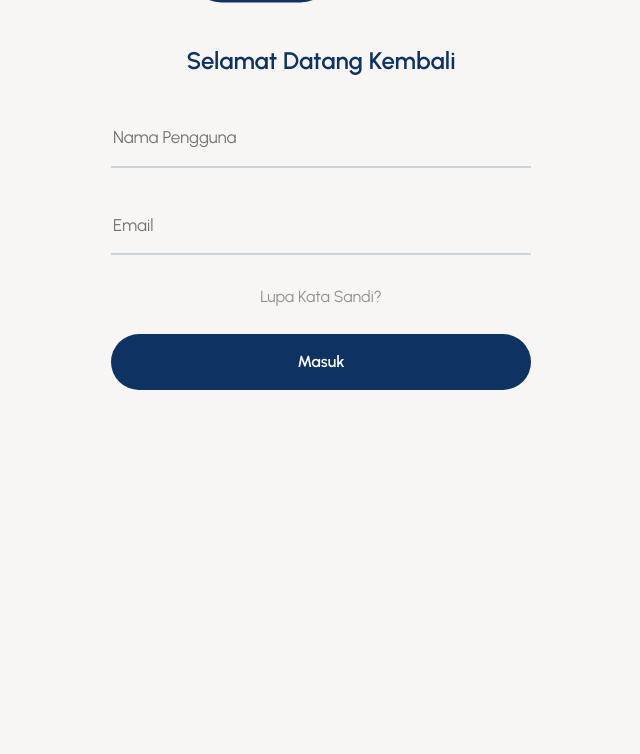
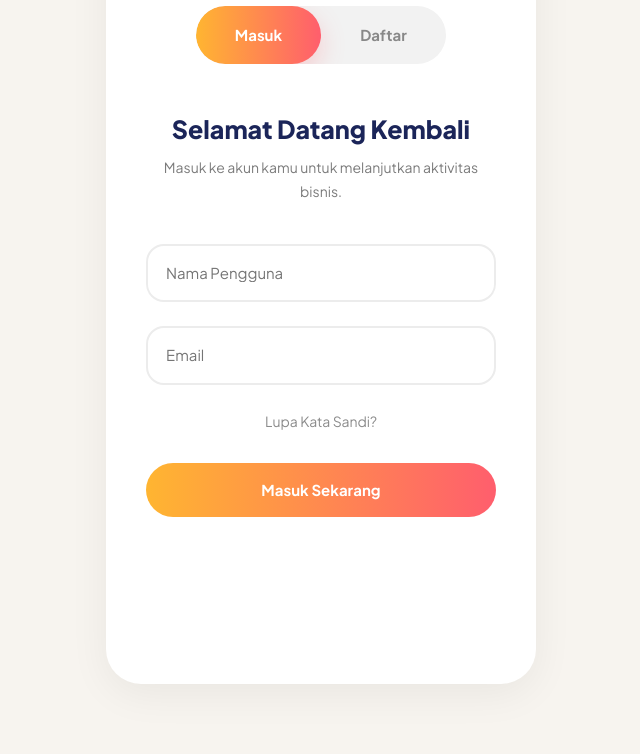
Before and after one commit to AngelisNadia/Projeck-Akhir, a website: page loginreg.html in a window 1280 px wide. Shown: the part 216-970 px from the top of the page, without its empty margins (319-959 px from the left). Before the commit the page ends 800 px from the top, so only its background shows below. Drawn offline with nearby package versions, Linux system fonts and the light colour scheme.

Commit message:
Update
Updated the login and registration page with new styles and structure.

```diff
--- a/loginreg.html
+++ b/loginreg.html
@@ -3,247 +3,313 @@
 <head>
     <meta charset="UTF-8">
     <meta name="viewport" content="width=device-width, initial-scale=1.0">
-    <title>Masuk & Daftar</title>
+    <title>Bantu Nyata — Masuk & Daftar</title>
 
+    <link rel="icon" href="favicon.png" type="image/png">
     <link href="https://cdn.jsdelivr.net/npm/bootstrap@5.3.3/dist/css/bootstrap.min.css" rel="stylesheet">
-    <link href="https://fonts.googleapis.com/css2?family=Urbanist:wght@300;400;500;600;700&display=swap" rel="stylesheet">
+    <link rel="preconnect" href="https://fonts.googleapis.com">
+    <link rel="preconnect" href="https://fonts.gstatic.com" crossorigin>
+    <link href="https://fonts.googleapis.com/css2?family=Plus+Jakarta+Sans:wght@300;400;500;600;700;800&display=swap" rel="stylesheet">
+
     <style>
-        /* SELURUH HALAMAN */
-        * {
+        *{
             margin: 0;
             padding: 0;
             box-sizing: border-box;
+            font-family: 'Plus Jakarta Sans',sans-serif;
         }
 
-        /* BAGIAN BODY SEBELUM GELAP/YANG AKTIF/TAMPILAN SAAT BERADA DIFORM LOGIN */
-        body {
-            font-family: 'Urbanist', sans-serif;
-            background: #f8f6f4;
+        body{
+            background-color: #f7f4ef;
             min-height: 100vh;
-            position: relative;
             overflow-x: hidden;
             transition: 0.5s;
+            padding: 20px;
         }
 
-            /* UNTUK BERGANTI WARNA BACKGROUND SAAT BERADA DIFORM DAFTAR */
-            body.dark {
+            /* BAGIAN KETIKA DIKLIK DAFTAR MAKA AKAN BERUBAH GELAP */
+            body.dark{
                 background-color: #0e3261;
             }
 
-            /* UNTUK MEMBERIKAN BACKGROUND GELAP PADA SAAT BERADA DIFORM DAFTAR */
-            body.dark .wrap {
-            background: #0e3261;
+        /* MEMBUNGKUS KOTAK FORM LOGIN DAN REGISTER */
+        .wrap{
+            width: 430px;
+            margin-top: 50px;
+            margin-bottom: 50px;
+            background-color: white;
+            border-radius: 35px;
+            padding: 50px 40px;
+            box-shadow: 0 10px 40px rgba(0,0,0,0.06);
+            transition: 0.5s ease;
         }
 
-        /* UNTUK LOGO (BISA BERUBAH) */
-        .logo {
-            font-size: 34px;
-            font-weight: 700;
-            color: #0e3261;
-            margin-bottom: 40px;
-            text-align: center;
-            transition: 0.5s;
+            /* PEMBUNGKUS - KETIKA GELAP */
+            body.dark .wrap{
+                background-color: #102f5b;
+                box-shadow: none;
             }
 
-            /* UNTUK BERUBAH WARNA LOGO SAAT BERADA DIFORM DAFTAR */
-            body.dark .logo {
-                color: #f8f6f4;
+        .logo{
+            font-size: 38px;
+            font-weight: 800;
+            color: #1b2559;
+            text-align: center;
+            margin-bottom: 45px;
+            transition: 0.4s;
+            letter-spacing: -1px;
         }
 
-        /* UNTUK MENAMPUNG TOMBOL "MASUK" DAN "DAFTAR" */
-        .tombol-dua {
-            width: 240px;
-            height: 54px;
-            background: rgba(14, 50, 97, 0.08);
-            border-radius: 40px;
-            position: relative;
-            display: flex;
-            margin: 0 auto 50px auto;
+            body.dark .logo{
+                color: white;
             }
 
-            /* UNTUK BERUBAH BACKGROUND SAAT BERADA DIFORM DAFTAR */
-            body.dark .tombol-dua {
-                background: rgba(255, 255, 255, 0.15);
+        /* TOMBOL LOGIN & REGISTER */
+        .tombol-dua{
+            width: 250px;
+            height: 58px;
+            background-color: #f2f2f2;
+            border-radius: 50px;
+            position: relative;
+            margin: auto;
+            margin-bottom: 50px;
+            display: flex;
+            align-items: center;
+            overflow: hidden;
+            transition: 0.4s;
         }
 
-        /* BAGIAN GESER TOMBOL "MASUK" DAN "DAFTAR" */
-        .slide-btn {
-                width: 120px;
-                height: 100%;
-                background: #0e3261;
-                border-radius: 40px;
+            /* TOMBOL LOGIN & REGISTER KETIKA GELAP */
+            body.dark .tombol-dua{
+                background-color: rgba(255,255,255,0.12);
+            }
+
+        /* BACKGROUN TOMBOL LOGIN KE REGIS */
+        .slide-btn{
+            width: 125px;
+            height: 58px;
+            border-radius: 50px;
             position: absolute;
             left: 0;
             top: 0;
+            background: linear-gradient(90deg,#ffb531,#ff5e6d);
             transition: 0.4s ease;
-                transform: scale(1.2);
+            box-shadow: 0 10px 25px rgba(255,94,109,0.25);
         }
 
-            /* BAGIAN GESER TOMBOL "MASUK" DAN "DAFTAR" SAAT AKTIF/BERADA DIFORMNYA */
-            .slide-btn.active {
-                transform: scale(1.08);
+            /* KETIKA BERALIH KE REGISTER */
+            body.dark .slide-btn{
+                background: linear-gradient(90deg,#57d4c7,#49c7bb);
+                box-shadow: 0 10px 25px rgba(87,212,199,0.25);
             }
 
-            /* BAGIAN GESER TOMBOL "MASUK" DAN "DAFTAR" SAAT BERADA DIFORM "DAFTAR" */
-            body.dark .slide-btn {
-                background: white;
+        /* MENGGESER TOMBOL LOGIN KE REGIS */
+        .geser-btn{
+            width: 125px;
+            height: 58px;
+            background: transparent;
+            position: relative;
+            z-index: 2;
+            font-size: 15px;
+            font-weight: 700;
+            color: #888;
+            transition: 0.3s;
+            cursor: pointer;
+            border: none;
         }
 
-        /* BAGIAN BACKGROUND TOMBOL "MASUK" DAN "DAFTAR" SAAT AKTIF/BERADA DIFORMNYA */
-        .geser-btn {
-            width: 120px;
-            height: 54px;
-            border: none;
-            background: transparent;
-            cursor: pointer;
-            z-index: 2;
-            font-size: 15px;
-            font-weight: 600;
-            color: #0e3261;
-            transition: 0.3s
-        }
-
-            /* BAGIAN BACKGROUND TOMBOL "MASUK" DAN "DAFTAR" SAAT AKTIF/BERADA DIFORM "MASUK" */
-            .geser-btn.active {
+        .geser-btn.active{
             color: white;
         }
 
-            /* BAGIAN BACKGROUND TOMBOL "MASUK" DAN "DAFTAR" SAAT BERADA DIFORM "DAFTAR" */
-            body.dark .geser-btn.active {
-                color: #0e3261;
+            body.dark .geser-btn{
+                color: rgba(255,255,255,0.45);
             }
 
-            /* BAGIAN BACKGROUND TOMBOL "MASUK" DAN "DAFTAR" SAAT BERADA DIFORM "DAFTAR" DAN TIDAK AKTIF */
-            body.dark .geser-btn {
-                color: rgba(255, 255, 255, 0.45);
+            body.dark .geser-btn.active{
+                color: white;
             }
 
-        /* MENGATUR BAGIAN FORM LOGIN DAN DAFTAR */
-        form {
+        .form-box{
+            overflow: hidden;
+        }
+
+        .forms{
+            width: 200%;
+            display: flex;
+            transition: 0.5s ease;
+        }
+
+        form{
             width: 50%;
         }
 
-            /* BAGIAN JUDUL FORM LOGIN DAN DAFTAR */
-            form h4 {
-                color: #0e3261;
-                margin-bottom: 35px;
+        form h4{
             text-align: center;
-                font-weight: 600;
+            font-size: 25px;
+            font-weight: 800;
+            color: #1b2559;
+            margin-bottom: 12px;
+            transition: 0.4s;
         }
 
-            /* BAGIAN JUDUL FORM LOGIN DAN DAFTAR SAAT BERADA DIFORM "DAFTAR" */
-            body.dark form h4 {
-                color: #f8f6f4;
+            body.dark form h4{
+                color: white;
             }
 
-        /* BAGIAN INPUT FORM LOGIN DAN DAFTAR */
-        .input-group {
-            margin-bottom: 30px;
+        .sub-text{
+            text-align: center;
+            color: #7b7b7b;
+            font-size: 14px;
+            margin-bottom: 40px;
+            line-height: 1.7;
         }
 
-            /* BAGIAN INPUT FORM LOGIN DAN DAFTAR UNTUK KOTAK KOTAK FORMNYA "LOGIN" */
-            .input-group input {
+            body.dark .sub-text{
+                color: rgba(255,255,255,0.65);
+            }
+
+        .input-group{
+            margin-bottom: 24px;
+        }
+
+        .input-group input{
             width: 100%;
-                padding: 15px 2px;
-                border: none;
-                border-bottom: 2px solid rgba(14, 50, 97, 0.18);
-                background: transparent;
+            border: 2px solid #ececec;
+            border-radius: 18px;
+            padding: 16px 18px;
             outline: none;
-                font-size: 17px;
-                color: #0e3261;
-                cursor: pointer;
+            font-size: 15px;
+            background: #fff;
+            transition: 0.3s ease;
+            color: #1d1d1d;
+        }
+
+        .input-group input:focus{
+            border-color: #57d4c7;
+        }
+
+            body.dark .input-group input{
+                background: rgba(255,255,255,0.06);
+                border: 2px solid rgba(255,255,255,0.12);
+                color: white;
+            }
+
+            body.dark .input-group input:focus{
+                border-color: #57d4c7;
+            }
+
+            body.dark .input-group input::placeholder{
+                color: rgba(255,255,255,0.45);
+            }
+
+        .bottom-text{
+            text-align: center;
+            margin-top: 5px;
+        }
+
+        .bottom-text a{
+            text-decoration: none;
+            font-size: 14px;
+            color: #8b8b8b;
             transition: 0.3s;
         }
 
-            /* BAGIAN INPUT FORM LOGIN DAN DAFTAR SAAT FOKUS/DIKLIK-UNTUK "LOGIN" */
-            .input-group input:focus {
-                border-bottom: 2px solid #0e3261;
+        .bottom-text a:hover{
+            color: #57d4c7;
         }
 
-            /* BAGIAN INPUT FORM LOGIN DAN DAFTAR SAAT BERADA DIFORM "DAFTAR" */
-            body.dark .input-group input {
-                border-bottom: 2px solid rgba(255, 255, 255, 0.2);
-                color: rgb(255, 255, 255);
+            body.dark .bottom-text a{
+                color: rgba(255,255,255,0.55);
             }
 
-            /* BAGIAN INPUT FORM LOGIN DAN DAFTAR SAAT FOKUS/DIKLIK-UNTUK "DAFTAR" */
-            body.dark .input-group input:focus {
-                border-bottom: 2px solid white;
+        .submit-btn{
+            width: 100%;
+            border: none;
+            border-radius: 50px;
+            padding: 16px;
+            margin-top: 30px;
+            background: linear-gradient(90deg,#ffb531,#ff5e6d);
+            color: white;
+            text-decoration: none;
+            display: flex;
+            justify-content: center;
+            align-items: center;
+            font-size: 15px;
+            font-weight: 700;
+            transition: 0.3s ease;
         }
 
-            /* BAGIAN INPUT FORM LOGIN DAN DAFTAR PLACEHOLDER */
-            body.dark .input-group input::placeholder {
-                color: rgb(141, 141, 141);
+        .submit-btn:hover{
+            transform: translateY(-4px);
+            color: white;
         }
 
-        /* BAGIAN TOMBOL "MASUK" DAN "DAFTAR" */
-        .submit-btn {
-            width: 100%;
-            padding: 16px;
-            border: none;
-            border-radius: 50px;
-            background: #0e3261;
-            color: white;
-            font-size: 16px;
-            font-weight: 600;
-            display: flex;
-            justify-content: center;
-            text-decoration: none;
-            margin-top: 25px;
-            transition: 0.3s ease;
-            cursor: pointer;
+            body.dark .submit-btn{
+                background: linear-gradient(90deg,#57d4c7,#49c7bb);
             }
 
-            /* BAGIAN TOMBOL "MASUK" DAN "DAFTAR" SAAT DIHOVER/DIKLIK */
-            .submit-btn:hover {
-                transform: translateY(-4px);
+        @media(max-width:576px){
+
+            .wrap{
+                width: 100%;
+                padding: 40px 25px;
             }
 
-            /* BAGIAN TOMBOL "MASUK" DAN "DAFTAR" SAAT BERADA DIFORM "DAFTAR" */
-            body.dark .submit-btn {
-                background: white;
-                color: #0e3261;
-                margin-top: 30px;
+            .logo{
+                font-size: 32px;
             }
 
+            form h3{
+                font-size: 28px;
+            }
+        }
 
     </style>
 
 </head>
 <body>
-    <div class="kolom-tengah d-flex justify-content-center align-items-center" style="min-height: 100vh; padding: 40px 20px;">
-        <div class="wrap card position-relative overflow-hidden" style="background: transparent; width: 420px; margin: auto; border:none;">
-
-            <div class="logo text-center">
+    <div class="d-flex justify-content-center align-items-center" style="min-height:100vh;">
+        <div class="wrap">
+            <div class="logo">
                 Bantu Nyata
             </div>
-
             <div class="tombol-dua">
                 <div class="slide-btn" id="slide"></div>
-                <button class="geser-btn active" onclick="masuk()">Masuk</button>
-                <button class="geser-btn" onclick="daftar()">Daftar</button>
+                <button class="geser-btn active" onclick="masuk()">
+                    Masuk
+                </button>
+                <button class="geser-btn" onclick="daftar()">
+                    Daftar
+                </button>
             </div>
-
             <div class="form-box">
-                <div class="forms" style="width: 200%; display: flex; transition: 0.5s;" id="forms">
-                    <form>
+                <div class="forms" id="forms">
+                    <form action="" method="post">
                         <h4>Selamat Datang Kembali</h4>
+                        <p class="sub-text">
+                            Masuk ke akun kamu untuk melanjutkan aktivitas bisnis.
+                        </p>
                         <div class="input-group">
                             <input type="text" name="name" placeholder="Nama Pengguna">
                         </div>
                         <div class="input-group">
                             <input type="email" name="email" placeholder="Email">
                         </div>
-                        <div class="bottom-text text-center"  style="margin-top: 10px;">
-                            <a href="lupa-katasandi.html" class="text-decoration-none" style=" font-size: 16px; color: #919191;">
+                        <div class="bottom-text">
+                            <a href="lupa-katasandi.html">
                                 Lupa Kata Sandi?
                             </a>
                         </div>
-                        <a href="home-provider.html" class="submit-btn">Masuk</a>
+                        <a href="dashboardProvider copy 2.html" name="masuk" class="submit-btn">
+                            Masuk Sekarang
+                        </a>
                     </form>
-
-                    <form>
+                    <form action="" method="post">
                         <h4>Buat Akun</h4>
+                        <p class="sub-text">
+                            Daftarkan akun baru untuk mulai menggunakan platform.
+                        </p>
                         <div class="input-group">
                             <input type="text" name="name" placeholder="Nama Lengkap">
                         </div>
@@ -256,7 +322,9 @@
                         <div class="input-group">
                             <input type="text" name="phone" placeholder="Nomor Telepon">
                         </div>
-                        <a href="verifikasi.html" class="submit-btn">Daftar</a>
+                        <a href="daftarListing.html" name="submit" class="submit-btn">
+                            Daftar Listing Usaha
+                        </a>
                     </form>
                 </div>
             </div>
@@ -269,20 +337,20 @@
         let body = document.body;
         let buttons = document.querySelectorAll(".geser-btn");
 
-        /* UNTUK BERGANTI BACKGROUND KE FORM DAFTAR SAAT TOMBOL "DAFTAR" DIKLIK */
-        function daftar() {
+        function daftar(){
             forms.style.transform = "translateX(-50%)";
-            slide.style.left = "120px";
+            slide.style.left = "125px";
             body.classList.add("dark");
+
             buttons[0].classList.remove("active");
             buttons[1].classList.add("active");
         }
 
-        /* UNTUK BERGANTI BACKGROUND KE FORM LOGIN SAAT TOMBOL "MASUK" DIKLIK */
-        function masuk() {
+        function masuk(){
             forms.style.transform = "translateX(0%)";
             slide.style.left = "0";
             body.classList.remove("dark");
+
             buttons[1].classList.remove("active");
             buttons[0].classList.add("active");
         }
```
Lines whose indentation alone changed are shown as unchanged.
